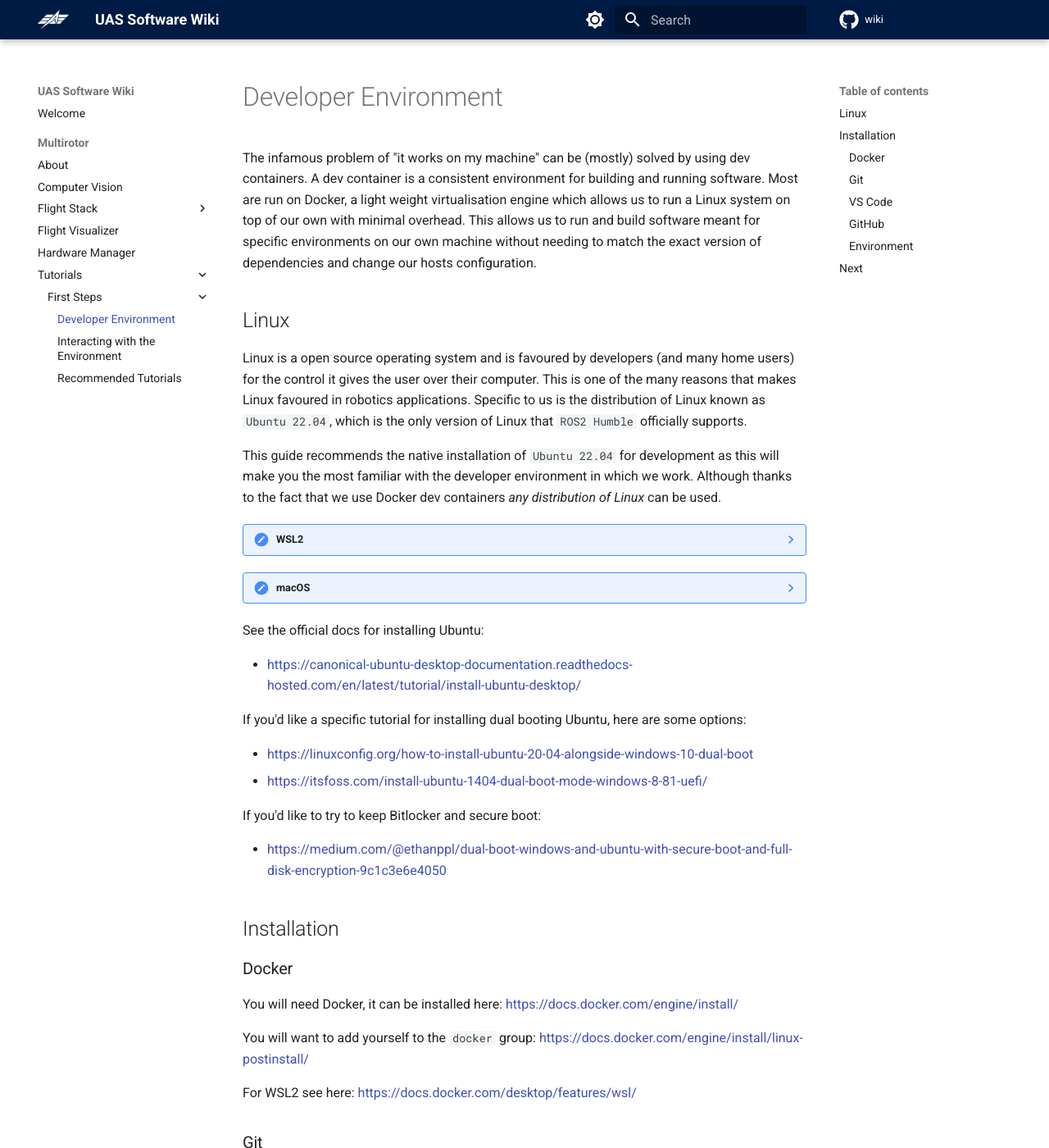
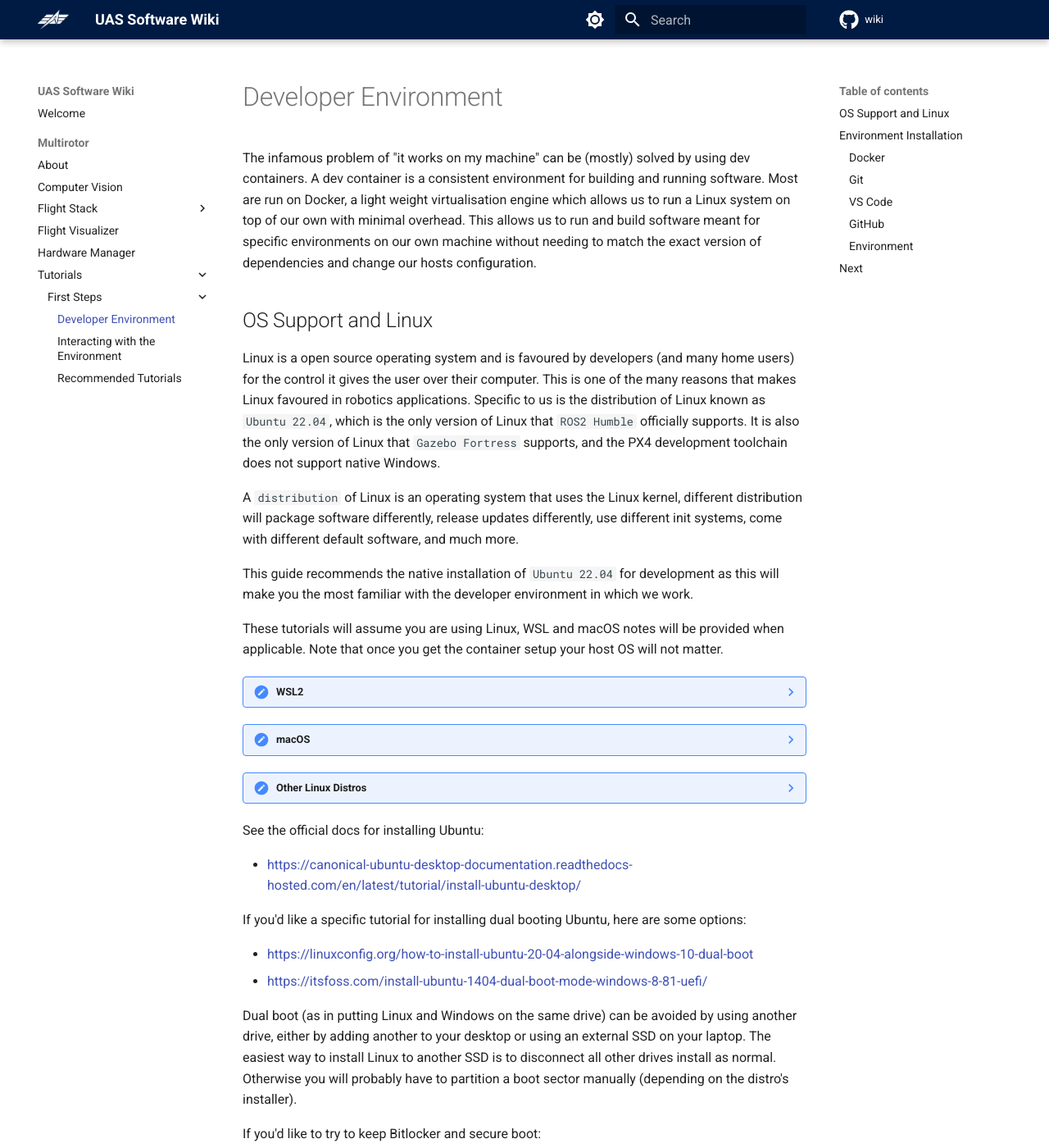
Before and after one commit to UTAT-UAS/wiki, an MkDocs documentation site: the page built from docs/Multirotor/Tutorials/First_Steps/1._Developer_Environment.md, in a window 1280 px wide and 1400 px high. Shown: the whole window at 82% size. Built offline with MkDocs 1.6.1 and Material for MkDocs 9.7.7, drawn with Linux system fonts in a browser that asks for light colours; comment, search, counter and statistics services are not loaded; some of the changed text lies outside the part shown.

Commit message:
update: first steps info

```diff
--- a/docs/Multirotor/Tutorials/First_Steps/1._Developer_Environment.md
+++ b/docs/Multirotor/Tutorials/First_Steps/1._Developer_Environment.md
@@ -4,24 +4,33 @@ title: Developer Environment
 
 The infamous problem of "it works on my machine" can be (mostly) solved by using dev containers. A dev container is a consistent environment for building and running software. Most are run on Docker, a light weight virtualisation engine which allows us to run a Linux system on top of our own with minimal overhead. This allows us to run and build software meant for specific environments on our own machine without needing to match the exact version of dependencies and change our hosts configuration.
 
-## Linux
+## OS Support and Linux
 
-Linux is a open source operating system and is favoured by developers (and many home users) for the control it gives the user over their computer. This is one of the many reasons that makes Linux favoured in robotics applications. Specific to us is the distribution of Linux known as `Ubuntu 22.04`, which is the only version of Linux that `ROS2 Humble` officially supports.
+Linux is a open source operating system and is favoured by developers (and many home users) for the control it gives the user over their computer. This is one of the many reasons that makes Linux favoured in robotics applications. Specific to us is the distribution of Linux known as `Ubuntu 22.04`, which is the only version of Linux that `ROS2 Humble` officially supports. It is also the only version of Linux that `Gazebo Fortress` supports, and the PX4 development toolchain does not support native Windows.
 
-This guide recommends the native installation of `Ubuntu 22.04` for development as this will make you the most familiar with the developer environment in which we work. Although thanks to the fact that we use Docker dev containers *any distribution of Linux* can be used.
+A `distribution` of Linux is an operating system that uses the Linux kernel, different distribution will package software differently, release updates differently, use different init systems, come with different default software, and much more.
+
+This guide recommends the native installation of `Ubuntu 22.04` for development as this will make you the most familiar with the developer environment in which we work.
+
+These tutorials will assume you are using Linux, WSL and macOS notes will be provided when applicable. Note that once you get the container setup your host OS will not matter.
 
 ??? note "WSL2"
     Docker on Windows via WSL2 can be used, however Gazebo (the simulator) seems to have problems with using the GPU. If you'd like to try here are some resources that may help: <br>
     [https://learn.microsoft.com/en-us/windows/ai/directml/gpu-cuda-in-wsl](https://learn.microsoft.com/en-us/windows/ai/directml/gpu-cuda-in-wsl) <br>
     [https://www.reddit.com/r/ROS/comments/1mxwhse/comment/na96uwd/](https://www.reddit.com/r/ROS/comments/1mxwhse/comment/na96uwd/) <br>
+    [https://www.reddit.com/r/ROS/comments/1nttl0q/comment/ngx40c8/?context=3](https://www.reddit.com/r/ROS/comments/1mxwhse/comment/na96uwd/) <br>
     You will also need an Xserver for Windows and set the `$DISPLAY` env var in your container. <br>
     Documentation contributions are welcome.
 
 ??? note "macOS"
     Running the container with x86 emulation should theoretically work, but we have never gotten this working. <br>
     You will need an Xserver for Mac. <br>
-    You may find it easiest to create a VM, an x86 VM is recommended, but you are welcome to try on ARM <br>
+    You may find it easiest to create a VM, an x86 VM is recommended, but you are welcome to try on ARM. <br>
+    Intel Macs should theoretically work with minimal issues.
     Documentation contributions are welcome.
+
+??? note "Other Linux Distros"
+    Thanks to containerized development any distro should be compatible with no issues, follow your distributions guide for installing Docker.
 
 See the official docs for installing Ubuntu:
 
@@ -32,12 +41,14 @@ If you'd like a specific tutorial for installing dual booting Ubuntu, here are s
 - [https://linuxconfig.org/how-to-install-ubuntu-20-04-alongside-windows-10-dual-boot](https://linuxconfig.org/how-to-install-ubuntu-20-04-alongside-windows-10-dual-boot)
 - [https://itsfoss.com/install-ubuntu-1404-dual-boot-mode-windows-8-81-uefi/](https://itsfoss.com/install-ubuntu-1404-dual-boot-mode-windows-8-81-uefi/)
 
+Dual boot (as in putting Linux and Windows on the same drive) can be avoided by using another drive, either by adding another to your desktop or using an external SSD on your laptop. The easiest way to install Linux to another SSD is to disconnect all other drives install as normal. Otherwise you will probably have to partition a boot sector manually (depending on the distro's installer).
+
 If you'd like to try to keep Bitlocker and secure boot:
 
 - [https://medium.com/@ethanppl/dual-boot-windows-and-ubuntu-with-secure-boot-and-full-disk-encryption-9c1c3e6e4050](https://medium.com/@ethanppl/dual-boot-windows-and-ubuntu-with-secure-boot-and-full-disk-encryption-9c1c3e6e4050)
 
 
-## Installation
+## Environment Installation
 
 ### Docker
 
@@ -92,7 +103,7 @@ Open the `dev_env` folder with VS Code, you should be prompted by a pop-up in th
 
 If not open command palette `ctrl+shift+p` and search for `Dev Containers: Open Folder in Container.`
 
-The container will now begin building, on a fast PC with fast internet this takes about 15 minutes, on a slow PC with slow internet this could take 30++ minutes.
+The container will now begin building, on a fast PC with fast internet this takes about 15 minutes, on a slow PC with slow internet this could take 30++ minutes. Your computer fans will most likely spin up as we have to compile a few packages.
 
 Eventually you should see `Done. Press any key to close the terminal.`
 
```
Also changed, not shown: docs/Multirotor/Tutorials/First_Steps/2._Interacting_with_the_Environment.md (+13 -2 lines).
